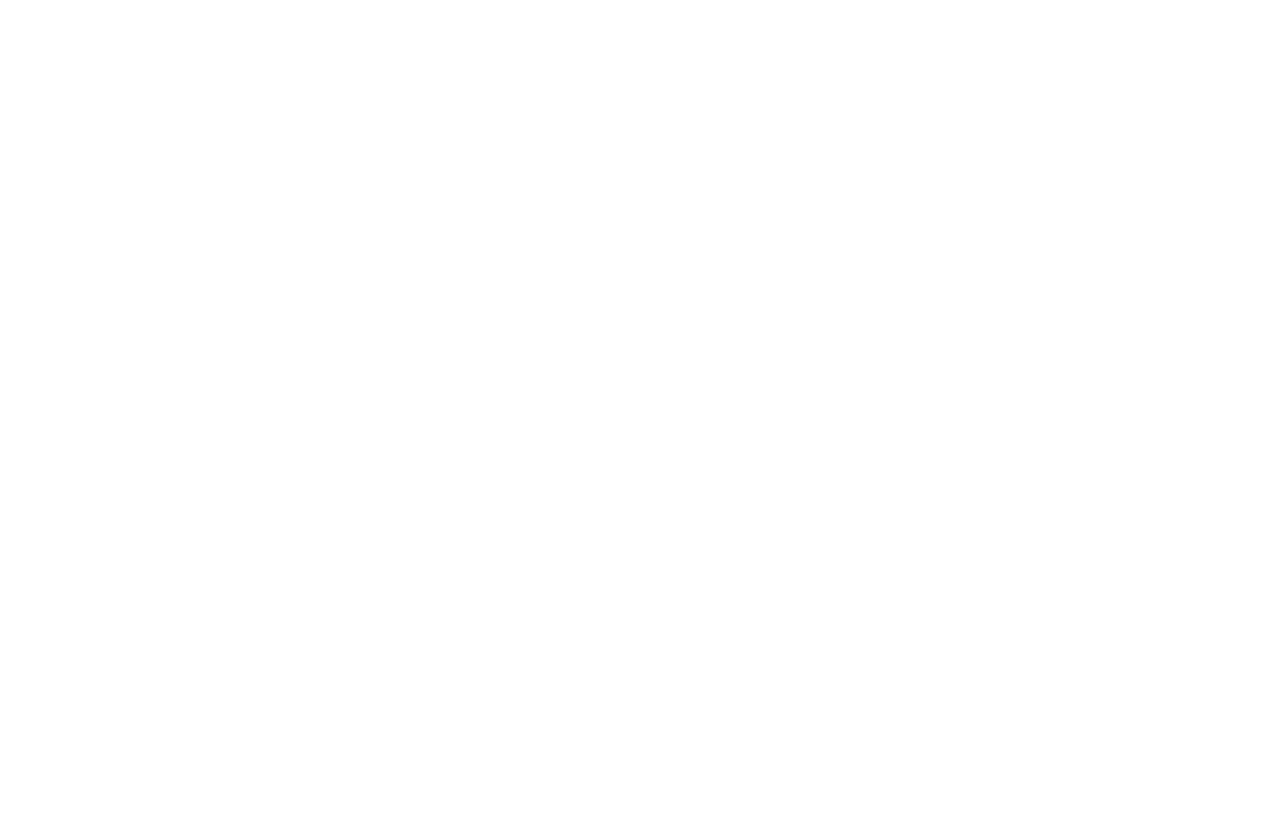
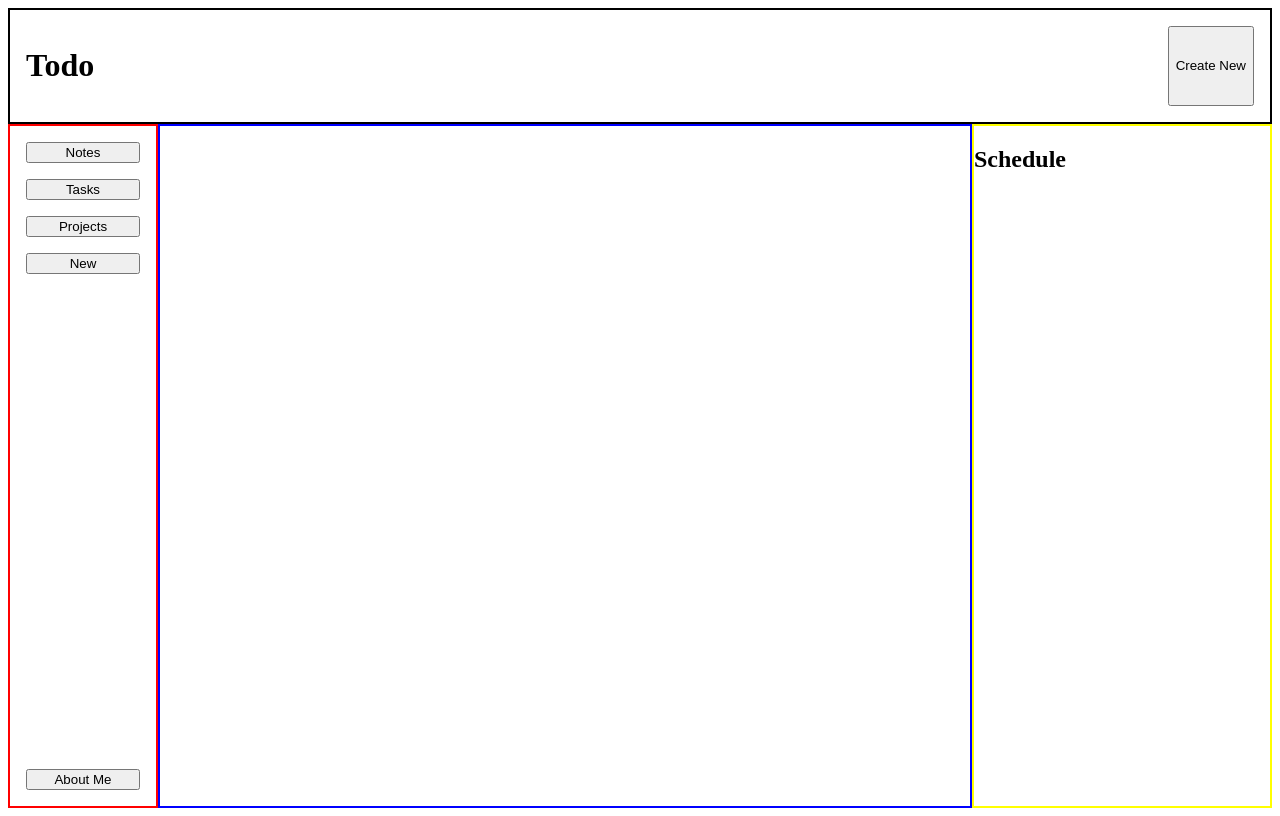
Before and after one commit to ToastedGMS/todo_list, a website: page dist/index.html in a window 1280 px wide. Drawn offline with Linux system fonts and the light colour scheme.

Commit message:
built basic interface concept

```diff
--- a/dist/index.html
+++ b/dist/index.html
@@ -4,9 +4,32 @@
     <meta charset="UTF-8">
     <meta name="viewport" content="width=device-width, initial-scale=1.0">
     <title>Todo App</title>
+    <link rel="stylesheet" href="./style.css">
 </head>
 <body>
+    <div class="container">
 
+        <header>
+            <h1>Todo</h1>
+            <button class="headCreate">Create New</button>
+        </header>
+        <nav>
+            <div class="navigation">
+                <button>Notes</button>
+                <button>Tasks</button>
+                <button>Projects</button>
+                <button>New</button>
+            </div>
+            <div class="about">
+                <button>About Me</button>
+            </div>
+        </nav>
+        <main></main>
+        <aside>
+            <h2>Schedule</h2>
+        </aside>
+
+    </div>
     <script src="./main.js"></script>
 </body>
 </html>
--- /dev/null
+++ b/dist/style.css
@@ -0,0 +1,49 @@
+.container {
+    display: grid;
+
+    grid-template-areas:
+      "header header header"
+      "nav main aside";
+
+    grid-template-columns: 150px 1fr 300px;
+    grid-template-rows: auto 1fr;
+
+    height: 100vh;
+}
+
+header {
+    border: 2px solid black;
+    display: flex;
+    padding: 1em;
+    justify-content: space-between;
+    grid-area: header;
+}
+
+nav {
+    border: 2px solid red;
+    display: flex;
+    flex-direction: column;
+    grid-area: nav;
+    justify-content: space-between;
+    padding: 1em;
+}
+
+    .navigation {
+        display: flex;
+        flex-direction: column;
+        gap: 1em;
+    }
+
+    .about {
+        display: flex;
+        flex-direction: column;
+    }
+main{
+    border: 2px solid blue;
+    grid-area: main;
+}
+
+aside {
+    border: 2px solid yellow;
+    grid-area: aside;
+}
```
